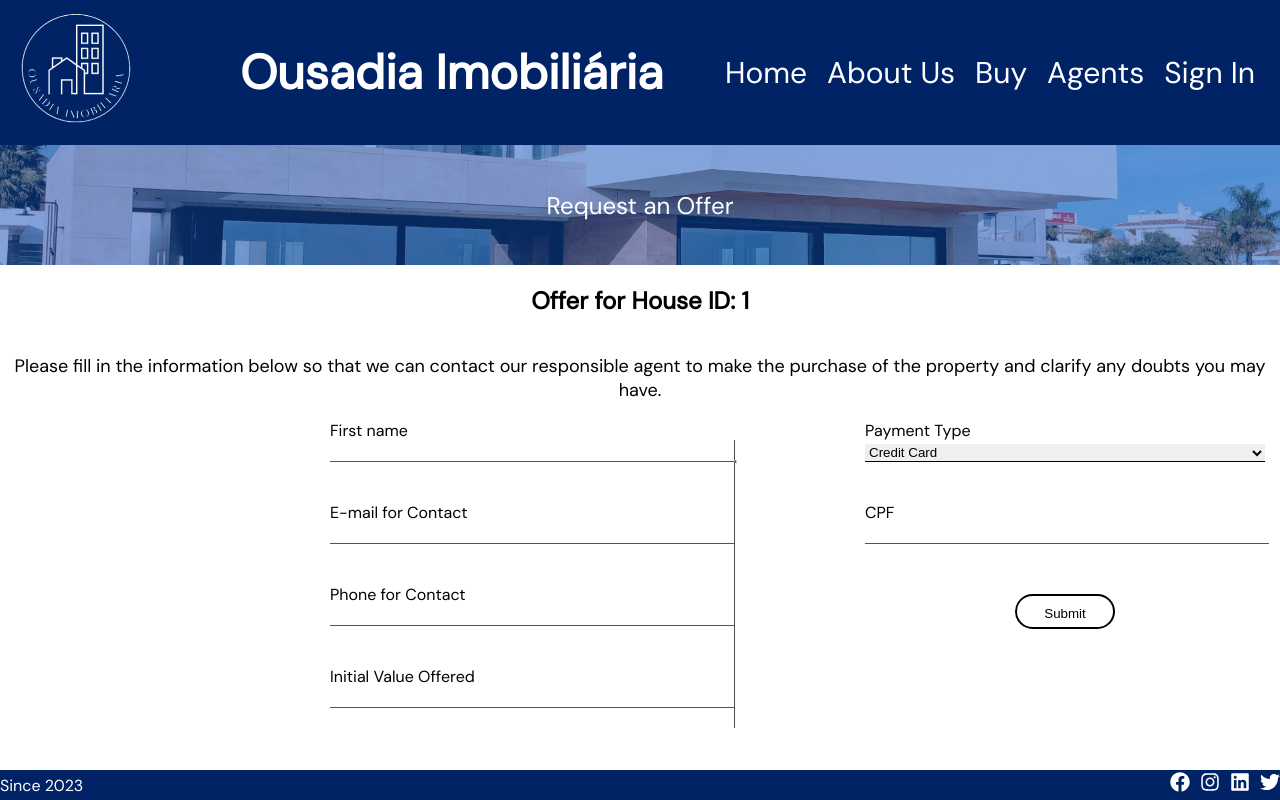
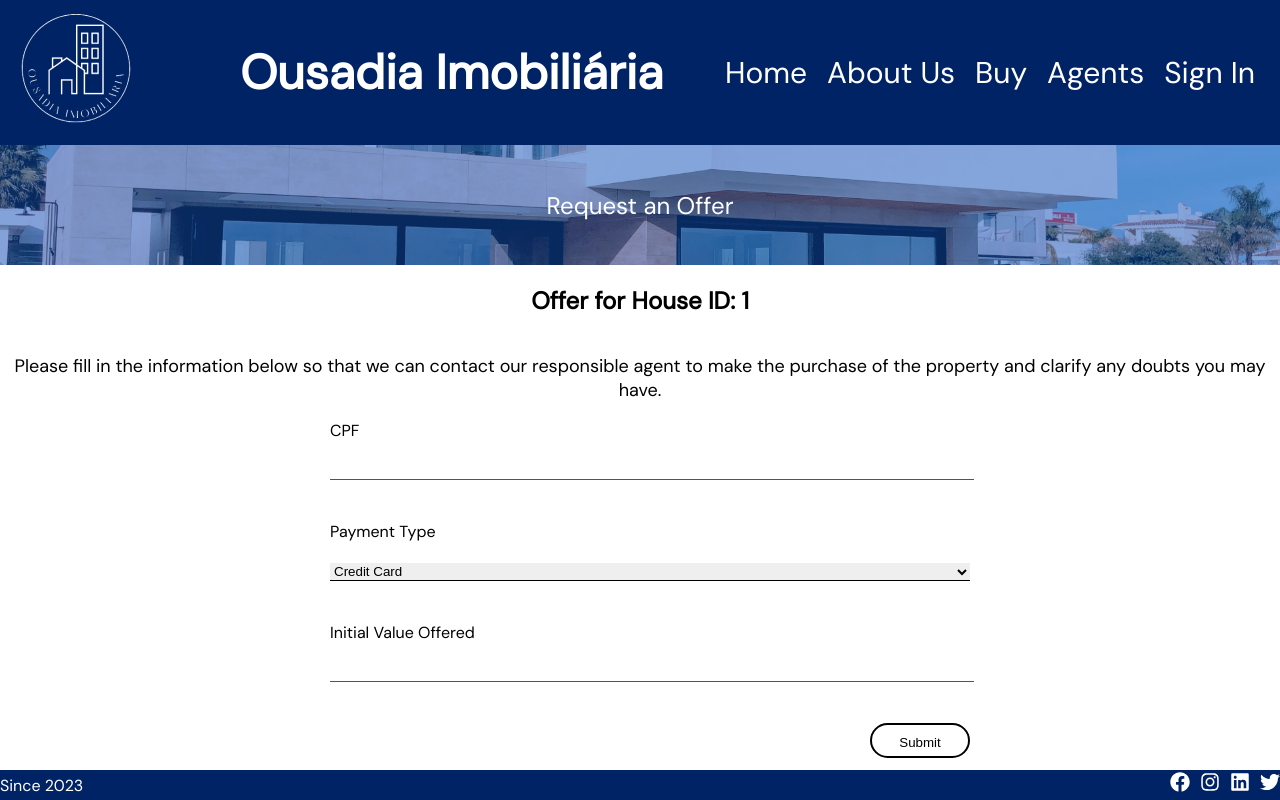
Before and after one commit to AndreyCortez/ImobiliariaOusadia, a React (Create React App) app in the folder front-imobiliariaousadia/: page /offer/1 in a window 1280 px wide. Built offline with nearby package versions, Linux system fonts and the light colour scheme.

Commit message:
commit offer change form and update dabatase

```diff
--- a/front-imobiliariaousadia/src/components/OfferForm/OfferForm.css
+++ b/front-imobiliariaousadia/src/components/OfferForm/OfferForm.css
@@ -1,17 +1,29 @@
 .OfferForm {
   display: flex;
-  margin-inline: 200px;
+  justify-content: center;
+}
+
+.container {
+  width: 600px;
+  height: 400px;
+  display: flex;
   justify-content: space-between;
 }
 
 .column1 {
   flex-basis: 50%;
-  padding-right: 150px;
+  padding-right: 20px;
+  display: flex;
+  flex-direction: column;
+  justify-content: center;
 }
 
 .column2 {
   flex-basis: 50%;
-  padding-left: 130px;
+  padding-left: 20px;
+  display: flex;
+  flex-direction: column;
+  justify-content: center;
 }
 
 .column-divider {
@@ -22,11 +34,11 @@
 
 .OfferForm input,
 .OfferForm select {
-  width: 400px;
+  width: 100%;
   outline: 0;
   border-width: 0 0 1px;
   border-color: black;
-  margin-bottom: 40px;
+  margin-bottom: 20px;
 }
 
 input:focus,
@@ -36,11 +48,11 @@ select:focus {
 }
 
 .submit-button {
-  margin-top: 10px;
+  display: flex;
+  justify-content: flex-end;
 }
 
 .OfferForm input[type="submit"] {
-  margin-left: 150px;
   width: 100px;
   height: 35px;
   border: 2px solid black;
--- a/front-imobiliariaousadia/src/components/OfferForm/OfferForm.js
+++ b/front-imobiliariaousadia/src/components/OfferForm/OfferForm.js
@@ -1,16 +1,17 @@
 import React, { useState } from "react";
-import { users, houseStatus } from "../../data";
 import Popup from "reactjs-popup";
 import "./OfferForm.css";
+import axios from 'axios';
+import { backendUrl } from '../../config.js';
+import { useParams } from 'react-router-dom';
+
 
 const OfferForm = () => {
+  const { id } = useParams();
   const [formData, setFormData] = useState({
-    fname: "",
-    email: "",
-    phone: "",
+    cpf: "",
+    Payment: "Credit Card",
     Offer: "",
-    Payment: "Credit Card",
-    cpf: "",
   });
 
   const [errorMsg, setErrorMsg] = useState("");
@@ -19,104 +20,67 @@ const OfferForm = () => {
     setFormData({ ...formData, [e.target.name]: e.target.value });
   };
 
-  const handleSubmit = (e) => {
+  const handleSubmit = async (e) => {
     e.preventDefault();
 
-    const user = users.find((user) => user.cpf === formData.cpf);
+    try {
+      const response = await axios.get(backendUrl+`/users`);
+      const users = response.data;
+
+      const filteredUsers = users.filter((user) => user.cpf === formData.cpf);
+
+      if (filteredUsers.length === 0) {
+        setErrorMsg("CPF does not exist");
+        return;
+      }
+
+      const user = filteredUsers[0];
 
       if (!user) {
         setErrorMsg("CPF does not exist");
         return;
       }
 
-    const house = houseStatus.find((item) => item.id === formData.PropertyID);
-
-    if (!house || house.status === "sold") {
-      setErrorMsg("House does not exist or is sold");
-      return;
-    }
-
-    const newHouse = {
-      id: formData.PropertyID,
-      status: "negotiation",
-      owner: user.cpf,
-      price: formData.Offer,
+      const newOffer = {
+        houseId: id,
+        value: formData.Offer,
+        paymentMethod: formData.Payment,
+        userId: user._id,
+        status: "pending",
       };
 
-    houseStatus.push(newHouse);
+      await axios.post(backendUrl+"/offer", newOffer);
 
       console.log("Form data:", formData);
-    console.log("New house status:", newHouse);
+      console.log("New offer:", newOffer);
 
       setFormData({
-      fname: "",
-      email: "",
-      phone: "",
+        cpf: "",
+        Payment: "Credit Card",
         Offer: "",
-      Payment: "Credit Card",
-      cpf: "",
       });
       setErrorMsg("");
+    } catch (error) {
+      console.error("Error creating offer:", error);
+      setErrorMsg("Error creating offer");
+    }
   };
 
   return (
     <form className="OfferForm" onSubmit={handleSubmit}>
       <div className="column2">
-        <label htmlFor="fname">First name</label>
+        <label htmlFor="cpf">CPF</label>
         <br />
         <input
           type="text"
-          id="fname"
-          name="fname"
-          value={formData.fname}
+          id="cpf"
+          name="cpf"
+          pattern="[0-9]+"
+          value={formData.cpf}
           onChange={handleChange}
           required
         />
         <br />
-
-        <label htmlFor="email">E-mail for Contact</label>
-        <br />
-        <input
-          type="email"
-          name="email"
-          value={formData.email}
-          onChange={handleChange}
-          required
-        />
-        <br />
-
-        <label htmlFor="phone">Phone for Contact</label>
-        <br />
-        <input
-          type="tel"
-          id="phone"
-          name="phone"
-          pattern="[0-9]+"
-          value={formData.phone}
-          onChange={handleChange}
-          required
-        />
-        <br />
-
-        <label htmlFor="Offer">Initial Value Offered</label>
-        <br />
-        <input
-          type="number"
-          id="Offer"
-          name="Offer"
-          pattern="[0-9]+"
-          value={formData.Offer}
-          onChange={handleChange}
-          required
-        />
-        <br />
-      </div>
-
-      <div className="column-divider">
-        <hr className="column-divider" />
-      </div>
-
-      <div className="column2">
 
         <label htmlFor="Payment">Payment Type</label>
         <br />
@@ -132,14 +96,14 @@ const OfferForm = () => {
         </select>
         <br />
 
-        <label htmlFor="cpf">CPF</label>
+        <label htmlFor="Offer">Initial Value Offered</label>
         <br />
         <input
-          type="text"
-          id="cpf"
-          name="cpf"
+          type="number"
+          id="Offer"
+          name="Offer"
           pattern="[0-9]+"
-          value={formData.cpf}
+          value={formData.Offer}
           onChange={handleChange}
           required
         />
```
Lines whose indentation alone changed are shown as unchanged.
